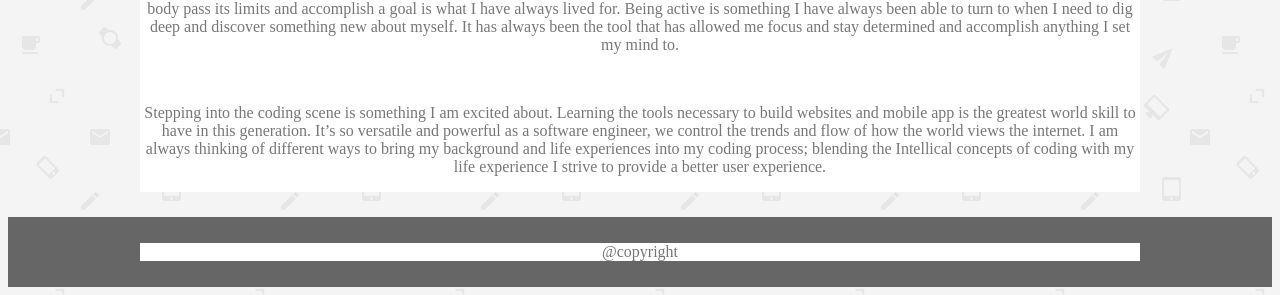
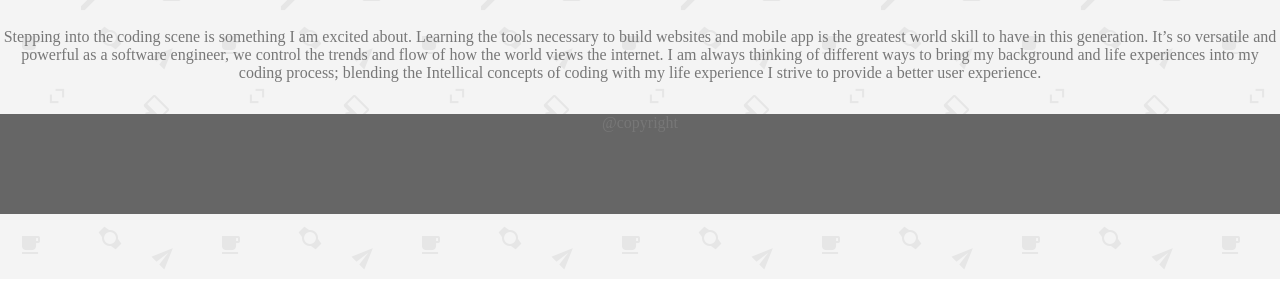
Before and after one commit to Focuscode77/Basic-Portfolio, a plain HTML site: page index.html in a window 1280 px wide. Shown: the part 521-816 px from the top of the page. Drawn offline with Linux system fonts and the light colour scheme.

Commit message:
added sticky footer part 1

```diff
--- a/assets/CSS/styles.css
+++ b/assets/CSS/styles.css
@@ -1,16 +1,26 @@
 body {
     background-image: url(../../assets/Images/email-pattern.png);
-    min-height: 100vh;
-    display: flex;
-    flex-direction: column;
+    height: 100%;
+    margin:0;
+
+
 
 
 }
 
 .wrapper{
-    margin:0 auto;
-    width: 1000px;
-    background-color: #ffffff;
+    min-height: 100%;
+    margin-bottom:-100px;
+
+}
+
+.wrapper:after{
+    content:"";
+    display:block;
+}
+
+.wrapper:after,footer{
+height:100px;
 }
 h1{
     color: #ffffff;
@@ -68,10 +78,6 @@ p{
 }
 
 footer {
-width: 100%;
 background-color: #666666;
-padding:10px 0px;
-margin-top: auto;
-
 
 }
--- a/index.html
+++ b/index.html
@@ -39,7 +39,7 @@
 <br>
 <p>Stepping into the coding scene is something I am excited about. Learning the tools necessary to build websites and mobile app is the greatest world skill to have in this generation. It’s so versatile and powerful as a software engineer, we control the trends and flow of how the world views the internet. I am always thinking of different ways to bring my background and life experiences into my coding process; blending the Intellical concepts of coding with my life experience I strive to provide a better user experience.  </p>
 </div>
-<footer>
+<footer id= "footer">
     <div class="wrapper">
         <p>@copyright</p>
     </div>
```
